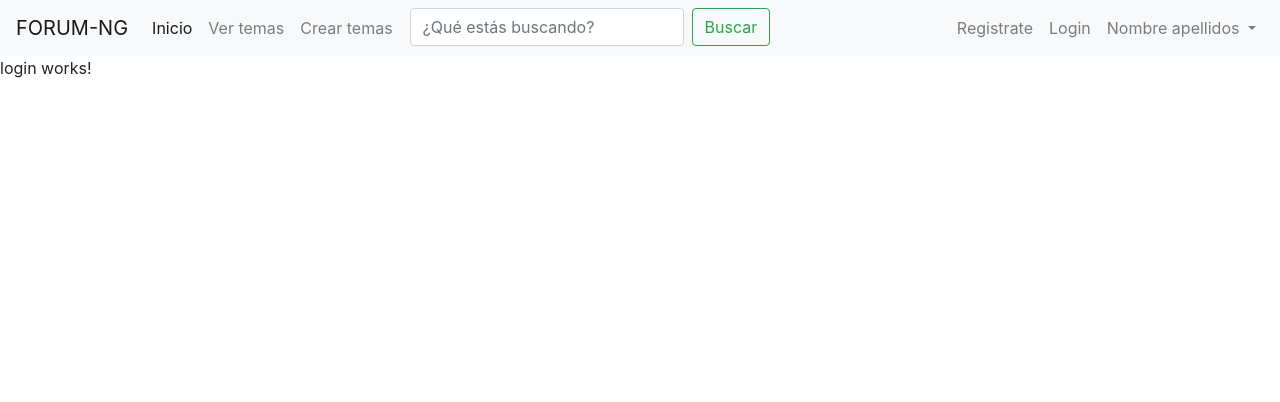
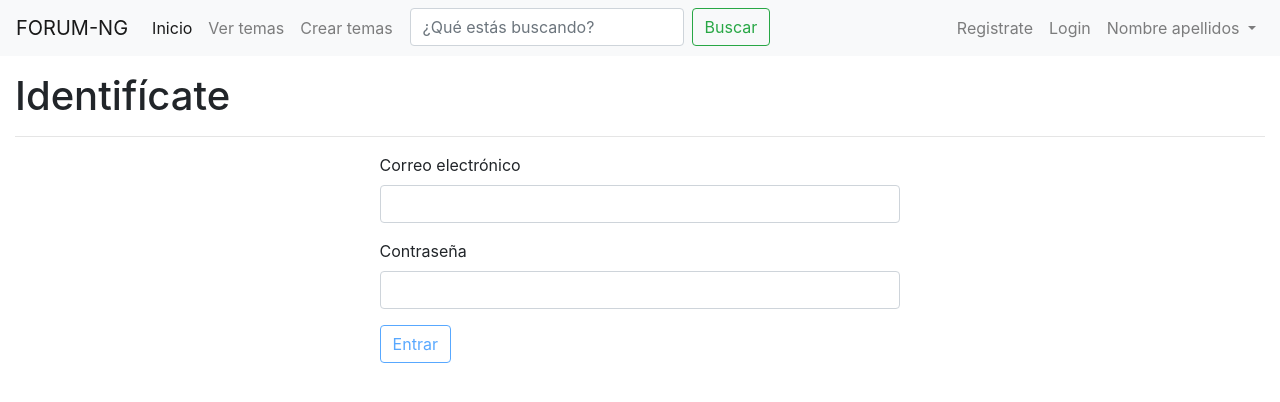
Before and after one commit to agasdev/code-forum, an Angular app in the folder angularForum/: page /login in a window 1280 px wide. Shown: the top 402 px of the page. Built offline with nearby package versions, Linux system fonts and the light colour scheme.

Commit message:
Create login and add login in user service

```diff
--- a/angularForum/src/app/app.routing.ts
+++ b/angularForum/src/app/app.routing.ts
@@ -7,7 +7,7 @@
 
 const appRoutes: Routes = [
   {path: "", component: HomeComponent},
-  {path: "hole", component: HomeComponent},
+  {path: "home", component: HomeComponent},
   {path: "login", component: LoginComponent},
   {path: "register", component: RegisterComponent},
   {path: "**", component: HomeComponent},
--- a/angularForum/src/app/components/login/login.component.html
+++ b/angularForum/src/app/components/login/login.component.html
@@ -1 +1,31 @@
-<p>login works!</p>
+<div class="col-lg-12 mt-3">
+  <h1>{{ pageTitle }}</h1><hr />
+
+  <form class="col-lg-5 px-0 mx-auto" #loginForm='ngForm' (ngSubmit)="onSubmit(loginForm)" >
+
+    <div class="form-group">
+      <label for="email">Correo electrónico</label>
+      <input class="form-control" id="email" name="email"
+             pattern="^[a-z0-9._%+-]+@[a-z0-9.-]+\.[a-z]{2,4}$" required type="email"
+             #email="ngModel" [(ngModel)]="user.email"
+      />
+      <small class="invalid-feedback d-block" *ngIf="!email.valid && email.touched">
+        El correo electrónico no es válido
+      </small>
+    </div>
+
+    <div class="form-group">
+      <label for="password">Contraseña</label>
+      <input class="form-control" id="password" name="password"
+             required type="password"
+             #password="ngModel" [(ngModel)]="user.password"
+      />
+      <small class="invalid-feedback d-block" *ngIf="!password.valid && password.touched">
+        La contraseña no es válida
+      </small>
+    </div>
+
+    <input class="btn btn-outline-primary" [disabled]="loginForm.invalid" type="submit" value="Entrar" />
+
+  </form>
+</div>
--- a/angularForum/src/app/components/login/login.component.ts
+++ b/angularForum/src/app/components/login/login.component.ts
@@ -1,15 +1,68 @@
 import { Component, OnInit } from '@angular/core';
+import { Router, ActivatedRoute, Params } from "@angular/router";
+import { User } from "../../models/user";
+import { UserService } from "../../services/user.service";
 
 @Component({
   selector: 'app-login',
   templateUrl: './login.component.html',
-  styleUrls: ['./login.component.css']
+  styleUrls: ['./login.component.css'],
+  providers: [UserService]
 })
 export class LoginComponent implements OnInit {
+  public pageTitle: string;
+  public user: User;
+  public status: string;
+  public identity: string;
+  public  token: string;
 
-  constructor() { }
+  constructor(private _userService: UserService, private _router: Router, private _route: ActivatedRoute) {
+    this.pageTitle = "Identifícate";
+    this.user = new User('', '', '', '', '', '', 'ROLE_USER');
+  }
 
   ngOnInit(): void {
   }
 
+  onSubmit(): void {
+    this.getLoginUser();
+  }
+
+  getLoginUser(): void {
+    this._userService.login(this.user).subscribe(
+      response => {
+        if (response.user && response.user._id) {
+          this.identity = response.user;
+          localStorage.setItem('identity', JSON.stringify(this.identity));
+          this.getUserToken();
+        } else {
+          this.status = 'error';
+        }
+      },
+      error => {
+        this.status = 'error';
+        console.log(error);
+      }
+    );
+  }
+
+  getUserToken(): void {
+    this._userService.login(this.user, true).subscribe(
+      response => {
+        if (response.token) {
+          this.token = response.token;
+          localStorage.setItem('token', this.token);
+          this.status = 'success';
+          this._router.navigate(['/home']);
+        } else {
+          this.status = 'error';
+        }
+      },
+      error => {
+        this.status = 'error';
+        console.log(error);
+      }
+    );
+  }
+
 }
--- a/angularForum/src/app/components/register/register.component.ts
+++ b/angularForum/src/app/components/register/register.component.ts
@@ -32,6 +32,7 @@
         }
       },
       error => {
+        this.status = 'error';
         console.log(error);
       }
     );
--- a/angularForum/src/app/services/user.service.ts
+++ b/angularForum/src/app/services/user.service.ts
@@ -21,4 +21,16 @@
     return this._http.post(this.url + 'register', params, {headers: headers});
   }
 
+  login(user: User, getToken: any = null): Observable<any> {
+    let object: any = user;
+    if (getToken !== null) {
+      object.getToken = getToken;
+    }
+
+    const params = JSON.stringify(user);
+    const headers = new HttpHeaders().set('Content-Type', 'application/json');
+
+    return this._http.post(this.url + 'login', params, {headers: headers});
+  }
+
 }
```
